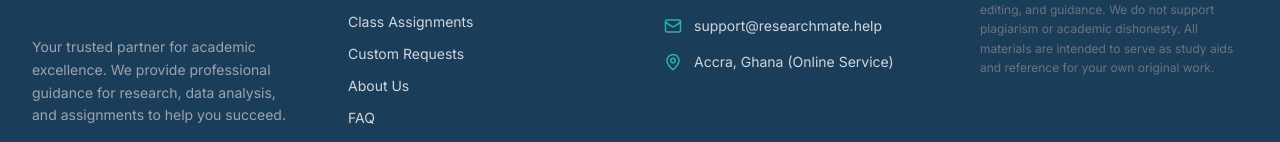
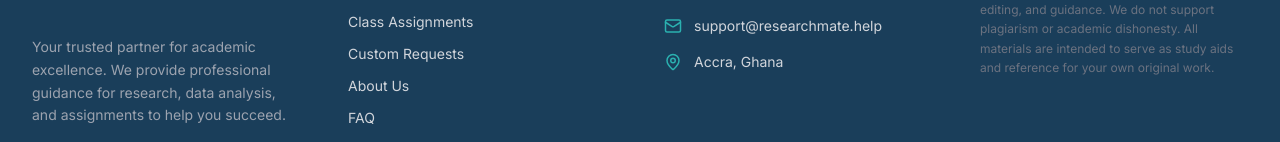
Before and after one commit to AgbekoEmmanuel/ResearchMate, a React (Vite) app: page /#/contact in a window 1280 px wide. Shown: the part 1571-1713 px from the top of the page. Built offline with nearby package versions, Linux system fonts and the light colour scheme.

Commit message:
Update footer location text

```diff
--- a/components/Layout/Footer.tsx
+++ b/components/Layout/Footer.tsx
@@ -48,7 +48,7 @@
               </li>
               <li className="flex items-center gap-3">
                 <MapPin size={18} className="text-brand-500" />
-                <span>Accra, Ghana (Online Service)</span>
+                <span>Accra, Ghana</span>
               </li>
             </ul>
           </div>
```
